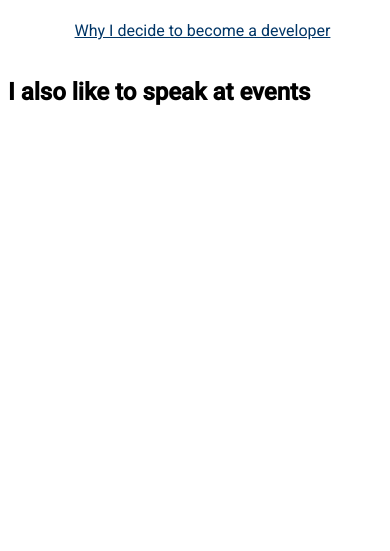
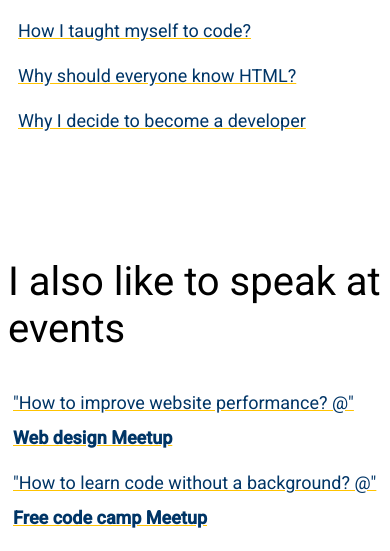
Before and after one commit to KingSveniboy/portfolio, a plain HTML site: page about.html in a window 390 px wide. Shown: the part 482-1033 px from the top of the page. Before the commit the page ends 844 px from the top, so only its background shows below. Drawn offline with nearby package versions, Linux system fonts and the light colour scheme.

Commit message:
dovršio sam about.html i dodao class u index.html za Ul i li

```diff
--- a/about.html
+++ b/about.html
@@ -43,13 +43,19 @@
         </li>
       </ul>
 
-      <h2>I also like to speak at events</h2>
+      <h2 class="heder3">I also like to speak at events</h2>
       <ul class="lista2">
         <li>
-            <a href="https://example.com/" target="_blank" class="crta"></a>
+            <a href="https://example.com/" target="_blank" class="crta">
+                "How to improve website performance? @"
+                <b>Web design Meetup</b>
+            </a>
         </li>
         <li>
-            <a href="https://example.com/" target="_blank" class="crta"></a>
+            <a href="https://example.com/" target="_blank" class="crta">
+                "How to learn code without a background? @"
+                <b>Free code camp Meetup</b>
+            </a>
         </li>
       </ul>
     </section>
--- a/main.css
+++ b/main.css
@@ -56,17 +56,16 @@ section {
 
 }
 
-ul {
+.ikone {
     list-style-type: none;
     text-align: center;
     padding-right: 40px;
 
 }
 
-ul>li {
+.ikone>.ikone2 {
     margin-bottom: 10px;
     display: inline-block;
-
 
 }
 
@@ -74,7 +73,7 @@ h1, p {
     text-align: center;
 }
 
-li>span:hover {
+.ikone2>span:hover {
     color: #ffc300;
 }
 
@@ -84,11 +83,11 @@ li>span:hover {
     grid-row-gap: 40px;
     padding-bottom: 60px;
     display: grid;
-    font-size: 18px;
+    font-size: 15px;
 }
 
 .grid-item {
-    font-size: 13px;
+    font-size: 15px;
     display: inline-block;
     padding: 6px 15px;
     text-decoration: none;
@@ -141,8 +140,46 @@ li>span:hover {
 }
 
 .lista > .listem {
-    margin-left: 20px;
+    margin-left: 10px;
+    list-style: none;
+
+
 }
+
+.crta {
+    position: relative;
+    text-decoration: underline#ffc300;
+    font-size: 18px;
+}
+
+.crta::before {
+    content: "";
+    position: absolute;
+    width: 100%;
+    height: 3px;
+    bottom: 0;
+    left: 0;
+    background-color: transparent;
+    transition: height 0.3s, background-color 0.3s;
+    z-index: -1;
+
+
+}
+
+.crta:hover::before {
+    height: 100%;
+    background-color: #ffc300;
+}
+
+.heder3 {
+    font-weight: normal;
+    font-size: 35px;
+}
+
+.lista2 {
+    list-style: none;
+}
+
 
 @media only screen and (max-width: 960px) {
     aside {
@@ -179,4 +216,21 @@ li>span:hover {
 
     }
 
-  }
+    .heder2, .heder3 {
+        font-size: 40px;
+        margin-top: 120px;
+    }
+
+    .paragraf {
+        font-size: 19px;
+    }
+
+    .lista, .lista2 {
+        padding-left: 0;
+    }
+
+    .listem {
+        margin-bottom: 10px;
+    }
+
+}
```
Also changed, not shown: index.html (+4 -4 lines).
